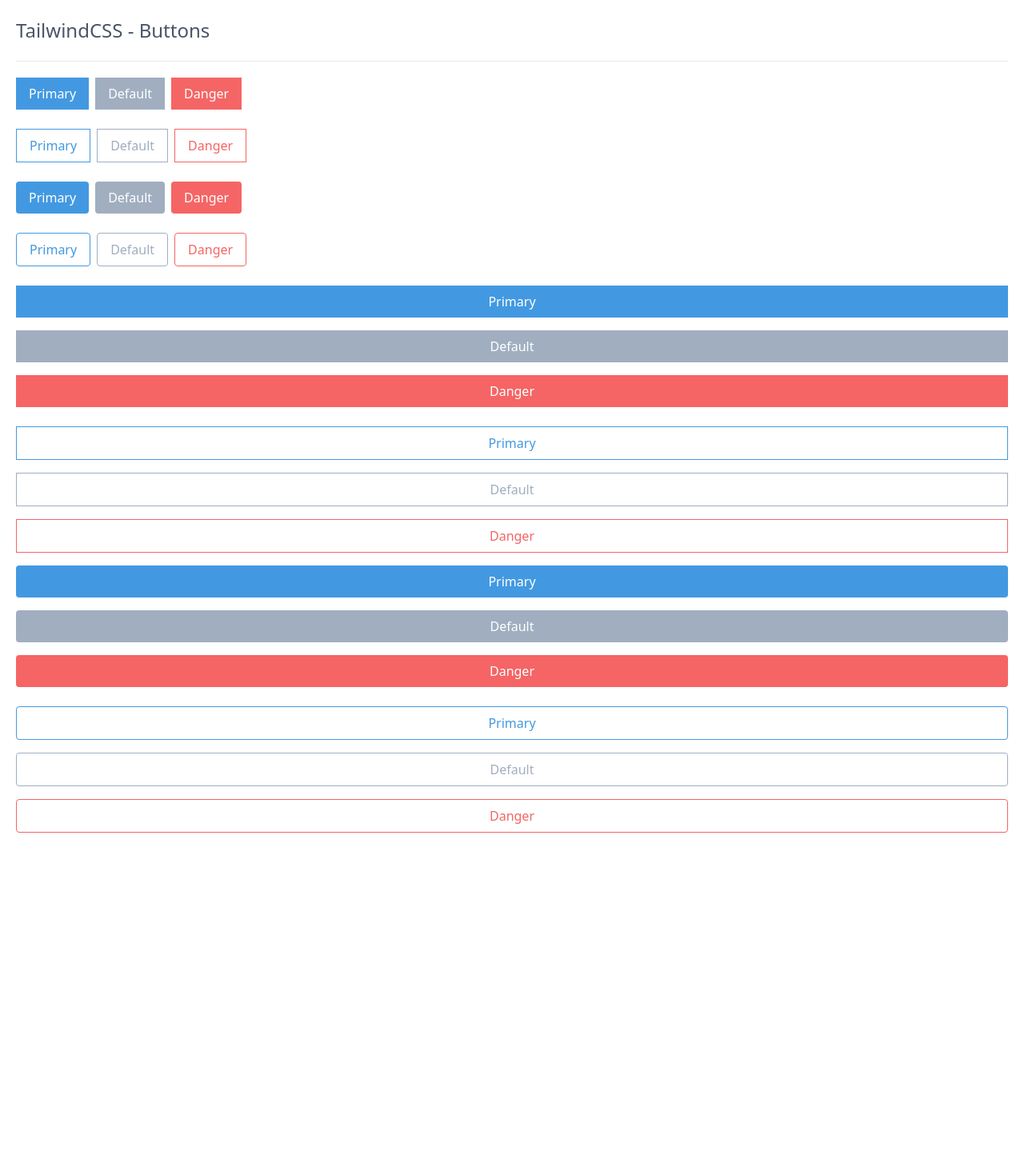
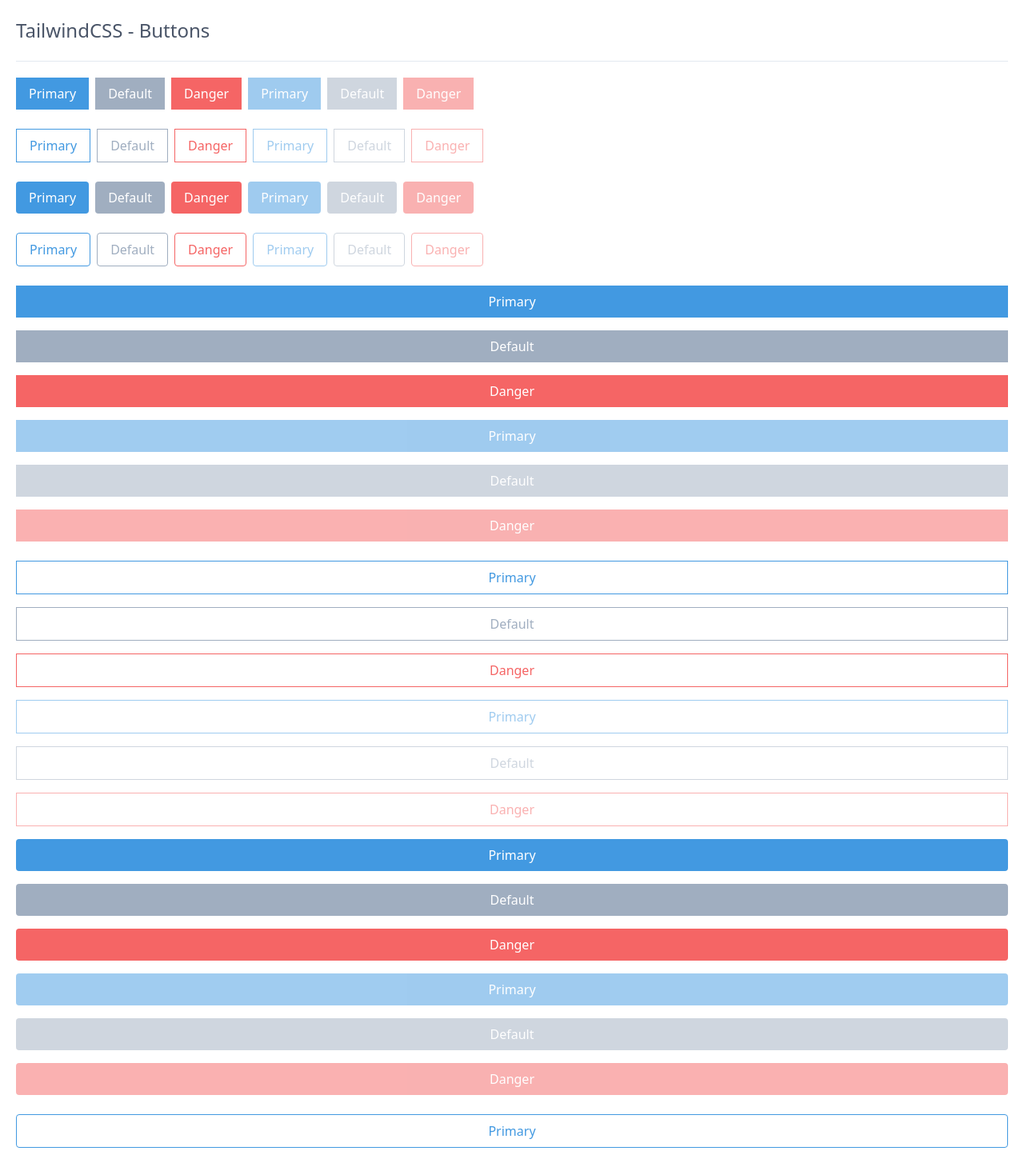
Before and after one commit to rzfury/rz-next-tailwind, a Next.js app: page /examples/button in a window 1280 px wide. Shown: the top 1449 px of the page at 80% size. Before the commit the page ends 1077 px from the top, so only its background shows below. Built offline with nearby package versions, Linux system fonts and the light colour scheme.

Commit message:
add disabled state to button

```diff
--- a/src/pages/examples/button.tsx
+++ b/src/pages/examples/button.tsx
@@ -10,41 +10,65 @@ export default function ExampleButton() {
         <Button role="primary">Primary</Button>
         <Button role="default">Default</Button>
         <Button role="danger">Danger</Button>
+        <Button disabled role="primary">Primary</Button>
+        <Button disabled role="default">Default</Button>
+        <Button disabled role="danger">Danger</Button>
       </div>
       <div className="flex gap-x-2 mb-6">
         <Button outline role="primary">Primary</Button>
         <Button outline role="default">Default</Button>
         <Button outline role="danger">Danger</Button>
+        <Button disabled outline role="primary">Primary</Button>
+        <Button disabled outline role="default">Default</Button>
+        <Button disabled outline role="danger">Danger</Button>
       </div>
       <div className="flex gap-x-2 mb-6">
         <Button rounded role="primary">Primary</Button>
         <Button rounded role="default">Default</Button>
         <Button rounded role="danger">Danger</Button>
+        <Button disabled rounded role="primary">Primary</Button>
+        <Button disabled rounded role="default">Default</Button>
+        <Button disabled rounded role="danger">Danger</Button>
       </div>
       <div className="flex gap-x-2 mb-6">
         <Button rounded outline role="primary">Primary</Button>
         <Button rounded outline role="default">Default</Button>
         <Button rounded outline role="danger">Danger</Button>
+        <Button disabled rounded outline role="primary">Primary</Button>
+        <Button disabled rounded outline role="default">Default</Button>
+        <Button disabled rounded outline role="danger">Danger</Button>
       </div>
       <div className="gap-y-2 mb-6">
         <Button block role="primary" className="mb-4">Primary</Button>
         <Button block role="default" className="mb-4">Default</Button>
         <Button block role="danger" className="mb-4">Danger</Button>
+        <Button disabled block role="primary" className="mb-4">Primary</Button>
+        <Button disabled block role="default" className="mb-4">Default</Button>
+        <Button disabled block role="danger" className="mb-4">Danger</Button>
       </div>
       <div className="gap-y-2">
         <Button block outline role="primary" className="mb-4">Primary</Button>
         <Button block outline role="default" className="mb-4">Default</Button>
         <Button block outline role="danger" className="mb-4">Danger</Button>
+        <Button disabled block outline role="primary" className="mb-4">Primary</Button>
+        <Button disabled block outline role="default" className="mb-4">Default</Button>
+        <Button disabled block outline role="danger" className="mb-4">Danger</Button>
       </div>
       <div className="gap-y-2 mb-6">
         <Button rounded block role="primary" className="mb-4">Primary</Button>
         <Button rounded block role="default" className="mb-4">Default</Button>
         <Button rounded block role="danger" className="mb-4">Danger</Button>
+        <Button disabled rounded block role="primary" className="mb-4">Primary</Button>
+        <Button disabled rounded block role="default" className="mb-4">Default</Button>
+        <Button disabled rounded block role="danger" className="mb-4">Danger</Button>
       </div>
       <div className="gap-y-2">
         <Button rounded block outline role="primary" className="mb-4">Primary</Button>
         <Button rounded block outline role="default" className="mb-4">Default</Button>
         <Button rounded block outline role="danger" className="mb-4">Danger</Button>
+        <Button disabled rounded block outline role="primary" className="mb-4">Primary</Button>
+        <Button disabled rounded block outline role="default" className="mb-4">Default</Button>
+        <Button disabled rounded block outline role="danger" className="mb-4">Danger</Button>
       </div>
     </div>
   );
--- a/src/styles/components/buttons.css
+++ b/src/styles/components/buttons.css
@@ -5,7 +5,11 @@
   transition: background-color, border-color, color;
 }
 
-.btn:hover {
+.btn:disabled {
+  @apply opacity-50 cursor-default;
+}
+
+.btn:hover:not(:disabled) {
   @apply border-transparent bg-gray-600;
 }
 
@@ -17,7 +21,7 @@
   @apply border border-solid border-gray-500 bg-transparent text-gray-500;
 }
 
-.btn-outline:hover {
+.btn-outline:hover:not(:disabled) {
   @apply text-white;
 }
 
@@ -29,7 +33,7 @@
   @apply bg-transparent border-red-500 text-red-500;
 }
 
-.btn-danger:hover {
+.btn-danger:hover:not(:disabled) {
   @apply bg-red-600;
 }
 
@@ -41,6 +45,6 @@
   @apply bg-transparent border-blue-500 text-blue-500;
 }
 
-.btn-primary:hover {
+.btn-primary:hover:not(:disabled) {
   @apply bg-blue-600;
 }
```
